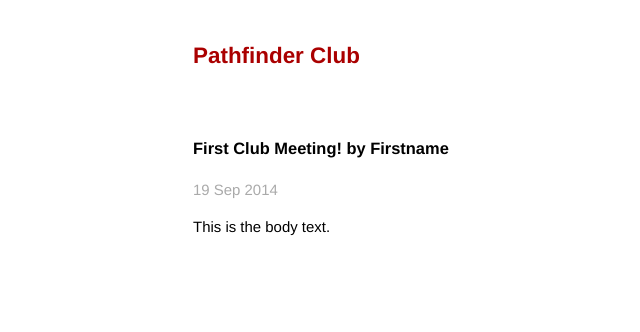
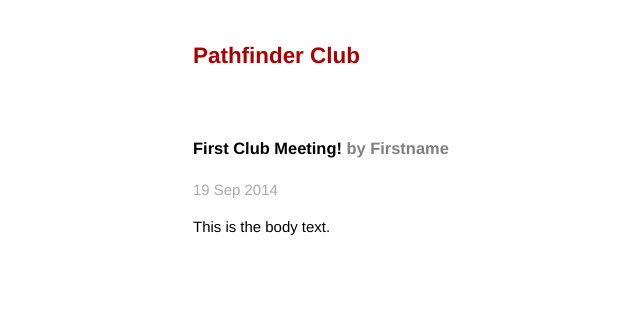
Before and after one commit to dansinker/pathfinderclub, a Jekyll site: the page built from _posts/2014-10-03-first-club-meeting.markdown, in a window 1280 px wide. Shown: the top 332 px of the page, without its empty margins (133-773 px from the left). Built offline with Jekyll 4.4.1, drawn with Linux system fonts in a browser that asks for light colours; Markdown is read by kramdown in place of the engine named in the settings.

Commit message:
changing author name

```diff
--- a/_layouts/post.html
+++ b/_layouts/post.html
@@ -1,7 +1,7 @@
 ---
 layout: default
 ---
-<h2>{{ page.title }} by {{ page.by }}</h2>
+<h2>{{ page.title }} <span class="author">by {{ page.by }}</span></h2>
 <p class="meta">{{ page.date | date_to_string }}</p>
 
 <div class="post">
--- a/css/main.css
+++ b/css/main.css
@@ -47,6 +47,10 @@ h2 {
 
 li {
   list-style-type: none;
+}
+
+.author {
+  color: grey;
 }
 
 /*****************************************************************************/
```
Also changed, not shown: 2 other files.
